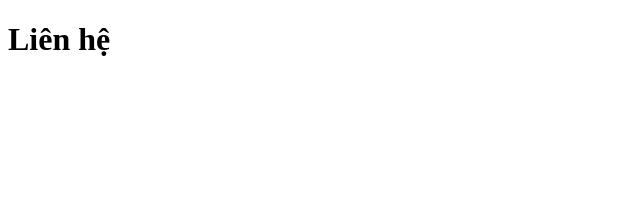
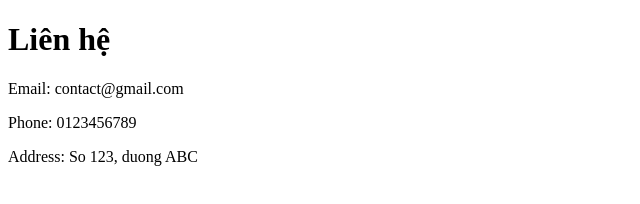
Before and after one commit to tththom22/hoc-git-f7-24, a plain HTML site: page lien-he.html in a window 1280 px wide. Shown: the whole page, without its empty margins (0-640 px from the left). Drawn offline with Linux system fonts and the light colour scheme.

Commit message:
Cập nhật trang liên hệ

```diff
--- a/lien-he.html
+++ b/lien-he.html
@@ -7,5 +7,9 @@
 </head>
 <body>
     <h1>Liên hệ</h1>
+
+    <p>Email: contact@gmail.com</p>
+    <p>Phone: 0123456789</p>
+    <p>Address: So 123, duong ABC</p>
 </body>
 </html>
```
